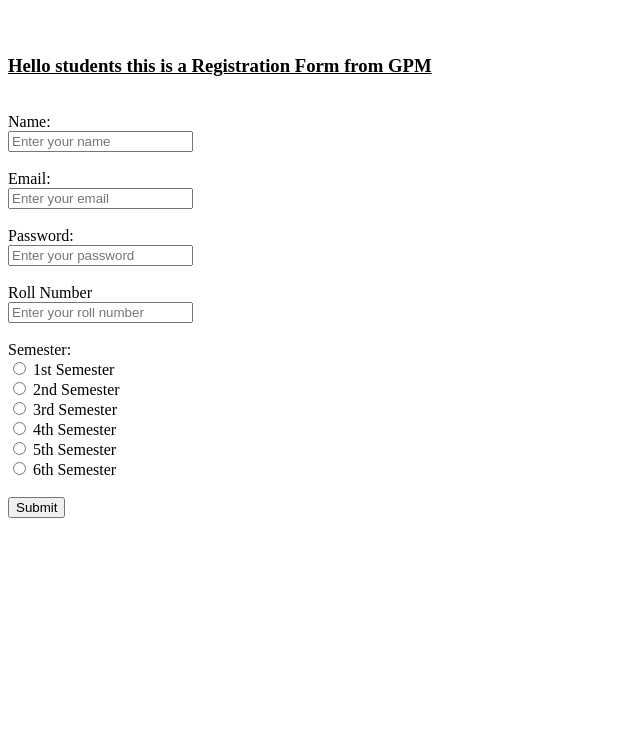
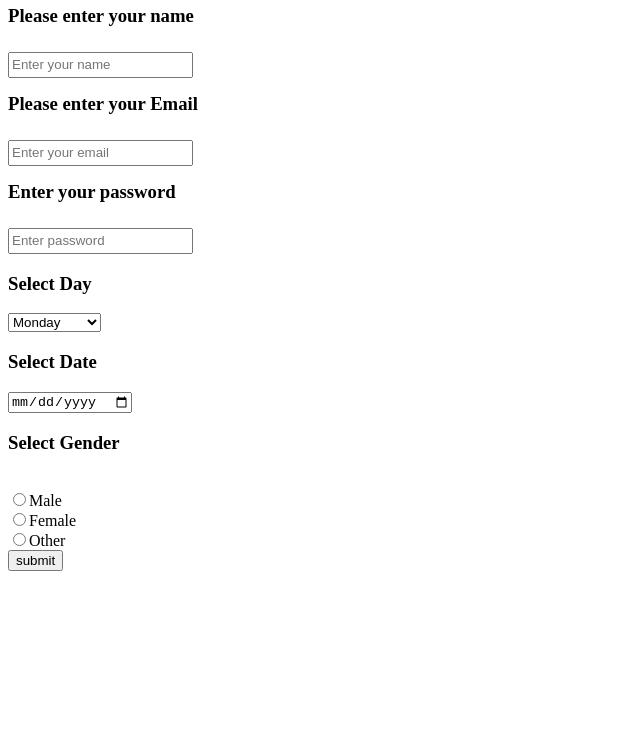
Before and after one commit to AbhishekJi1289/HTML_Registration_Form, a plain HTML site: page form.html in a window 1280 px wide. Shown: the part 62-800 px from the top of the page, without its empty margins (0-640 px from the left). Drawn offline with Linux system fonts and the light colour scheme.

Commit message:
Add files via upload
https://docs.github.com/articles/using-pull-requests

```diff
--- a/form.html
+++ b/form.html
@@ -4,36 +4,57 @@
     <meta charset="UTF-8">
     <meta name="viewport" content="width=device-width, initial-scale=1.0">
     <title>Registration Form</title>
+    <link rel="stylesheet" href="form.css">
 </head>
 <body>
-    <h1><u>Registration Form</u></h1> <br>
-    <h3><u>Hello students this is a Registration Form from <B>GPM</B></u> </h3><br>
-    <label for="name">Name: <br>
-    <input type="text" placeholder="Enter your name" required></label><br><br>
-    <label for="email">Email:</label><br>
-    <input type="email" placeholder="Enter your email" required><br><br>
-    <label for="password">Password:</label><br>
-    <input type="password" placeholder="Enter your password" required><br><br>
-    <label for="roll number">Roll Number</label><br>
-    <input type="text" placeholder="Enter your roll number" required><br><br>
-    <label for="Semester">Semester:</label><br>
-    <label for="101">
-   <input type="radio" name="semester" value="1st Semester" id="101" required> 1st Semester
-    </label><br>
-    <label for="102"><input type="radio" name="semester" value="2nd Semester"  id="102" required> 2nd Semester
-    </label><br>
-    <label for="103"><input type="radio" name="semester" value="3rd Semester"  id="103" required> 3rd Semester
-    </label><br>
-    <label for="104"><input type="radio" name="semester" value="4th Semester"  id="104" required> 4th Semester
-    </label><br>
-    <label for="105"><input type="radio" name="semester" value="5th Semester"  id="105" required> 5th Semester
-    </label><br>
-    <label for="106"><input type="radio" name="semester" value="6th Semester"  id="106" required> 6th Semester
-    </label><br>
 
+<!-- Header Started -->
+    <header>
+        <div class="heading">
+            <h2>Registration Form</h2>
+        </div>
+    </header>
+<!-- Header Ended -->
 
-    <br><input type="button" value="Submit" onclick="alert('Form submitted successfully!')"><br><br>
-
-
+    <main>
+      <div class="name">
+        <h3 style="margin: 15px 0 7px;">Please enter your name</h3>
+        <br>
+        <input type="text" style="height: 20px;" placeholder="Enter your name" required></input>
+      </div>
+      <div class="email">
+        <h3 style="margin: 15px 0 7px;">Please enter your Email</h3>
+        <br>
+        <input type="email" style="height: 20px;" placeholder="Enter your email" id="email" required></input>
+      </div>
+      <div class="pass">
+        <h3 style="margin: 15px 0 7px;">Enter your password</h3>
+        <br>
+        <input type="password" style="height: 20px;" placeholder="Enter password" id="pass" required></input>
+      </div>
+      <div class="day">
+        <h3>Select Day</h3>
+        <select name="day" id="day">
+          <option value="Monday">Monday</option>
+          <option value="Tuesday">Tuesday</option>
+          <option value="Wednesday">Wednesday</option>
+          <option value="Thrusday">Thrusday</option>
+          <option value="Friday">Friday</option>
+          <option value="Saturday">Saturday</option>
+          <option value="Sunday">Sunday</option>
+        </select>
+      </div>
+      <div class="date">
+        <h3>Select Date</h3>
+        <input type="date" id="date"></input>
+      </div>
+      <div class="gender">
+      <h3>Select Gender</h3><br>
+      <label for="101"><input type="radio" value="male" name="gen" id="101" required>Male</input></label><br>
+      <label for="102"><input type="radio" value="female" name="gen" id="102" required>Female</input></label><br>
+      <label for="103"><input type="radio" value="other" name="gen" id="103" required>Other</input></label><br>
+      </div>
+      <button>submit</button>
+    </main>
 </body>
-</html><label for="10"></label>
+</html>
```
